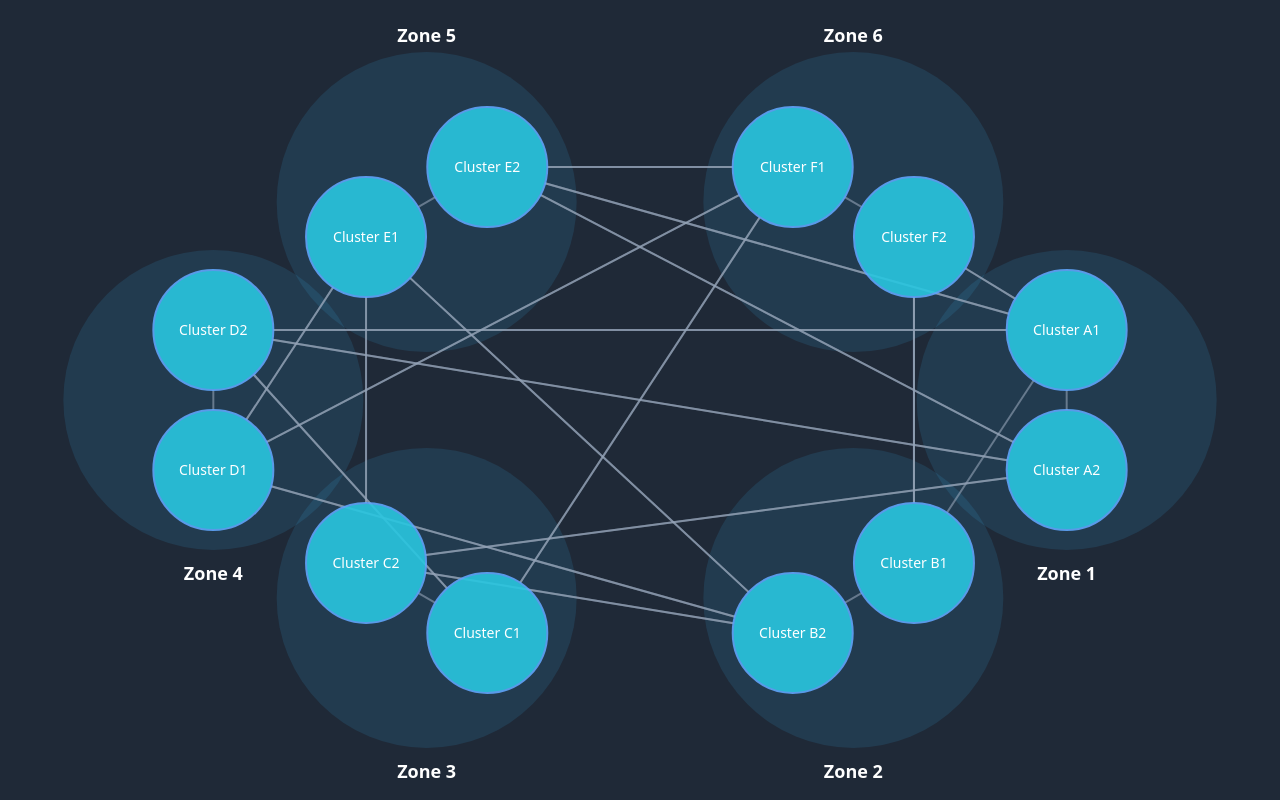
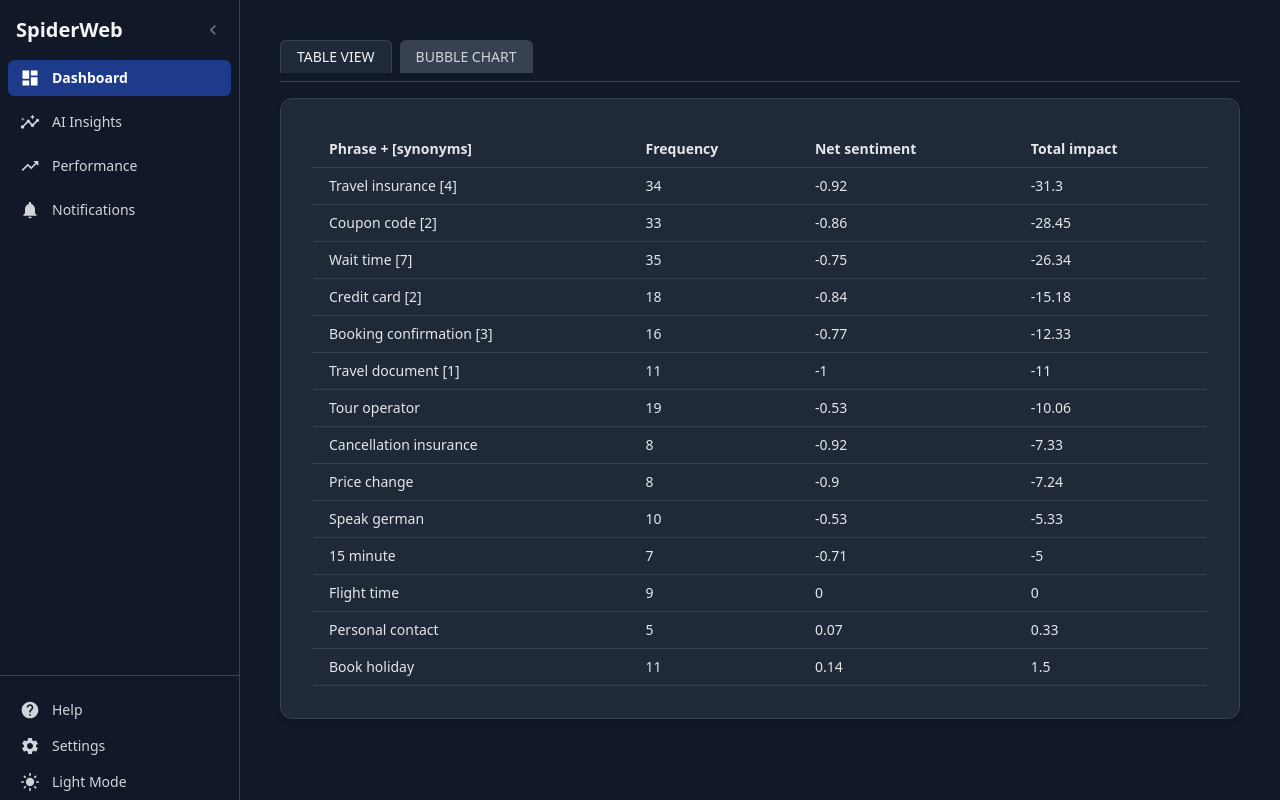
Before and after one commit to itaym2910/spiderweb.2, a React (Vite) app: page / in a window 1280 px wide. Built offline with nearby package versions, Linux system fonts and the light colour scheme.

Commit message:
update app.jsx

```diff
--- a/src/App.jsx
+++ b/src/App.jsx
@@ -1,9 +1,14 @@
-import OrionClusterGraph from "./components/chart/OrionClusterGraph";
+import React from "react";
+import { Sidebar } from "./components/ui/sidebar";
+import MainPage from "./MainPage";
 
 function App() {
   return (
-    <div className="p-4">
-      <OrionClusterGraph />
+    <div className="flex min-h-screen bg-white dark:bg-gray-900 text-gray-800 dark:text-gray-100 transition-colors">
+      <Sidebar />
+      <main className="flex-1 p-4">
+        <MainPage />
+      </main>
     </div>
   );
 }
--- a/src/components/chart/OrionClusterGraph.jsx
+++ b/src/components/chart/OrionClusterGraph.jsx
@@ -57,6 +57,7 @@ const OrionClusterGraph = () => {
       .style("background-color", "#1f2937");
 
     svg.selectAll("*").remove();
+    const tooltipLayer = svg.append("g");
     const zoomLayer = svg.append("g");
 
     svg.call(
@@ -68,7 +69,14 @@ const OrionClusterGraph = () => {
         })
     );
 
-    const tooltip = zoomLayer
+    const { link, linkHover, node, label, filteredLinks } = renderClusters(
+      zoomLayer,
+      nodes,
+      links,
+      CLUSTER_GROUPS
+    );
+
+    const tooltip = tooltipLayer
       .append("text")
       .attr("class", "svg-tooltip")
       .attr("x", 0) // default initial position — important!
@@ -79,15 +87,6 @@ const OrionClusterGraph = () => {
       .attr("opacity", 0)
       .style("pointer-events", "none")
       .style("user-select", "none");
-
-    const { link, linkHover, node, label, filteredLinks } = renderClusters(
-      zoomLayer,
-      nodes,
-      links,
-      CLUSTER_GROUPS
-    );
-
-    setupInteractions({ link, linkHover, filteredLinks, node, tooltip });
 
     // Apply positions manually
     node.attr("cx", (d) => d.x).attr("cy", (d) => d.y);
@@ -102,6 +101,14 @@ const OrionClusterGraph = () => {
       .attr("y1", (d) => linkPositionFromEdges(d).y1)
       .attr("x2", (d) => linkPositionFromEdges(d).x2)
       .attr("y2", (d) => linkPositionFromEdges(d).y2);
+
+    requestAnimationFrame(() => {
+      setupInteractions({ link, linkHover, filteredLinks, node, tooltip });
+    });
+
+    console.log("Setup complete");
+    console.log("Nodes:", d3.selectAll("circle.node").size());
+    console.log("Hover lines:", d3.selectAll(".link-hover").size());
   }, []);
 
   return (
--- a/src/components/chart/handleInteractions.jsx
+++ b/src/components/chart/handleInteractions.jsx
@@ -23,6 +23,8 @@ function handleMouseOver(d, allNodes, filteredLinks, link, zoomLayer, tooltip) {
   const sourceId = typeof d.source === "object" ? d.source.id : d.source;
   const targetId = typeof d.target === "object" ? d.target.id : d.target;
   const key = [sourceId, targetId].sort().join("--");
+  console.log("hover:", d.id);
+  console.log("tooltip?", tooltip.node());
 
   // Hide the straight line
   link.each(function (l) {
@@ -161,14 +163,22 @@ function handleMouseOut(d, link, tooltip) {
   tooltip.attr("opacity", 0);
 }
 
-export function setupInteractions({ link, linkHover, filteredLinks, tooltip }) {
-  const allNodes = d3.selectAll("circle.node").data();
+export function setupInteractions({
+  link,
+  linkHover,
+  filteredLinks,
+  node,
+  tooltip,
+}) {
+  const allNodes = node.data();
+
   const zoomLayer = d3.select(link.node().parentNode);
 
   linkHover
     .on("mouseover", function () {
       const hoveredIndex = linkHover.nodes().indexOf(this);
       const hovered = filteredLinks[hoveredIndex];
+
       handleMouseOver(
         hovered,
         allNodes,
```
